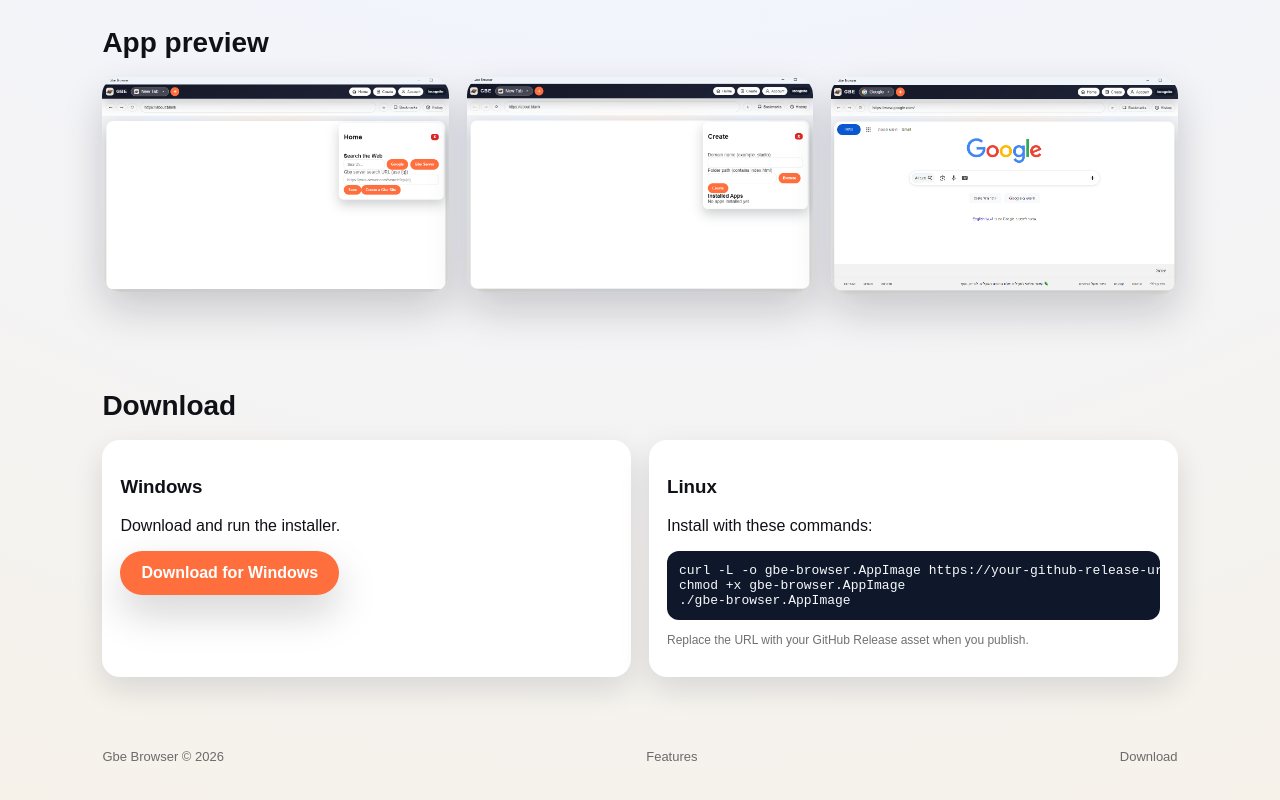
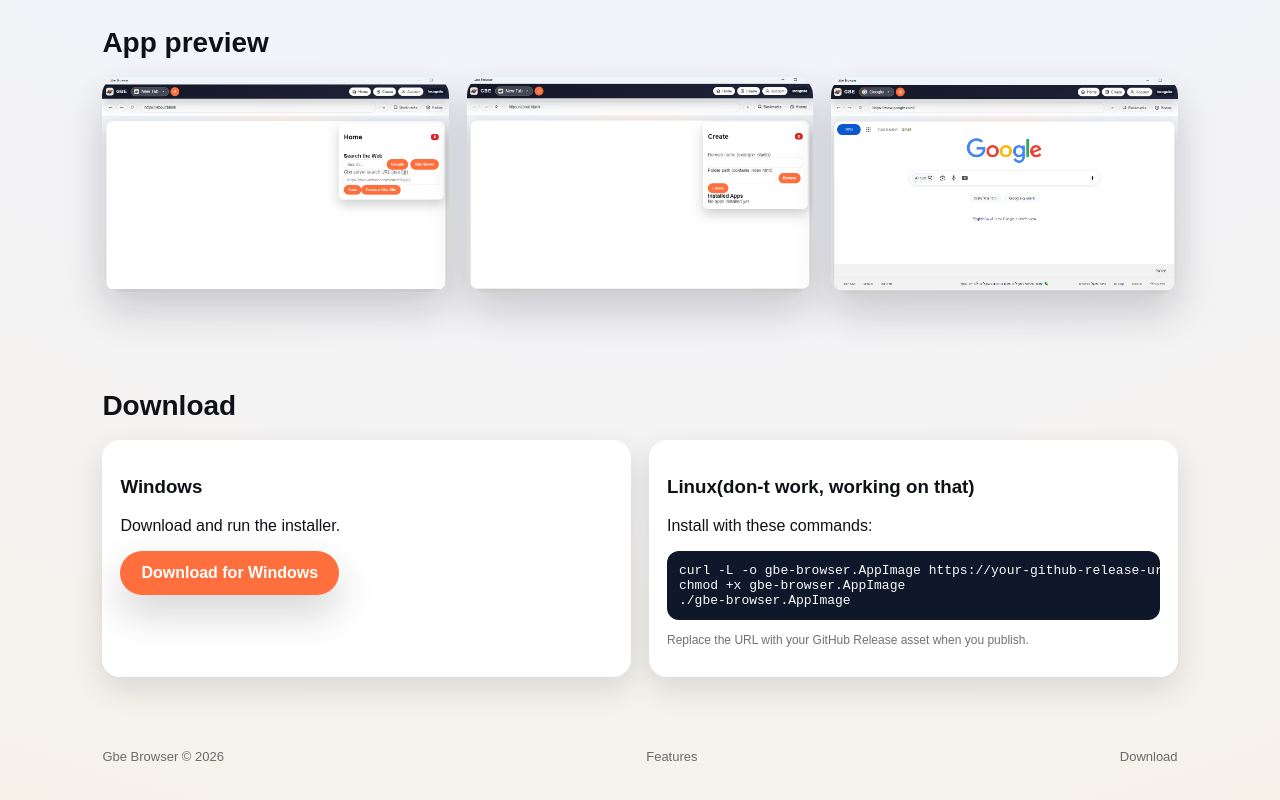
Before and after one commit to guyka2212/gbe-browser, a plain HTML site: page website/index.html in a window 1280 px wide. Shown: the part 976-1776 px from the top of the page. Drawn offline with Linux system fonts and the light colour scheme.

Commit message:
Update index.html

```diff
--- a/website/index.html
+++ b/website/index.html
@@ -82,7 +82,7 @@
         <a class="btn primary" href="downloads/gbe-brewser-installer.exe">Download for Windows</a>
       </div>
       <div class="download-card" id="linux">
-        <h3>Linux</h3>
+        <h3>Linux(don-t work, working on that)</h3>
         <p>Install with these commands:</p>
         <pre><code>curl -L -o gbe-browser.AppImage https://your-github-release-url/gbe-browser.AppImage
 chmod +x gbe-browser.AppImage
```
